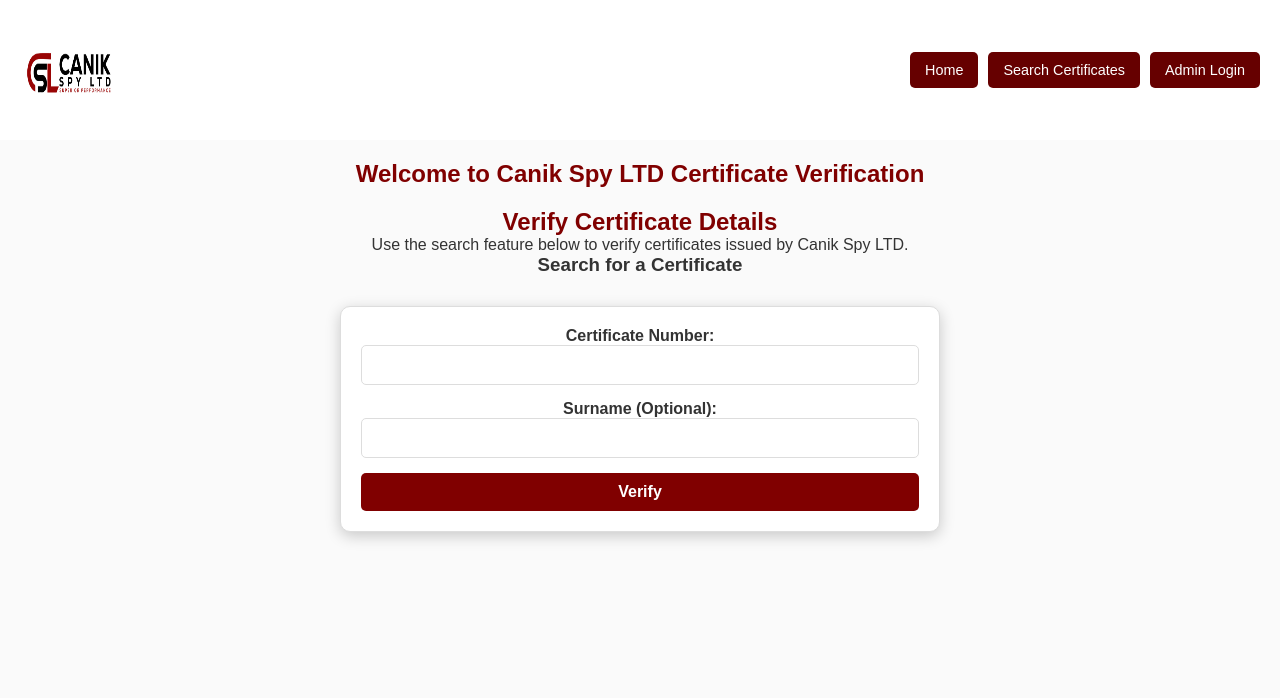
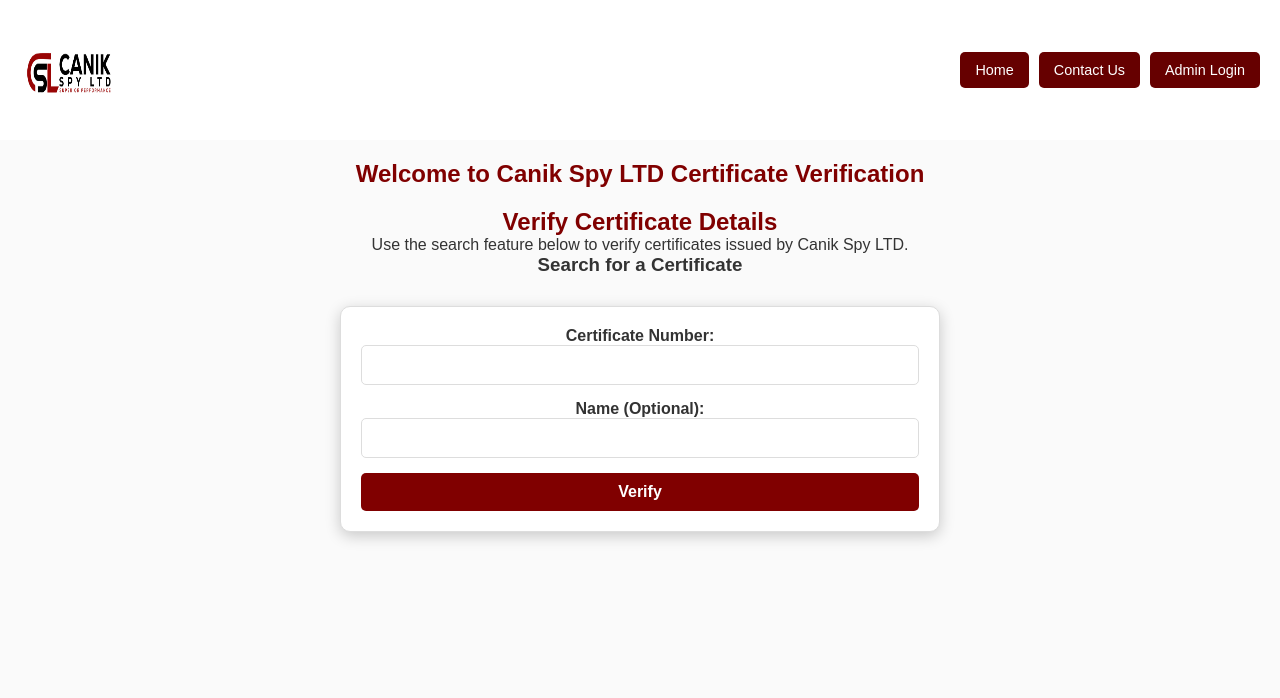
Before and after one commit to Lai540/CanikSpyLTDCertificates, a Flask app: page / in a window 1280 px wide. Shown: the top 698 px of the page. Run offline with Flask 3, Linux system fonts and the light colour scheme.

Commit message:
Updated the admin login button and added new tab opening for Contact Us link

```diff
--- a/app.py
+++ b/app.py
@@ -44,6 +44,8 @@ def home():
 
 @app.route('/certificate', methods=['GET', 'POST'])
 def certificate():
+    message = None  # Initialize a message variable
+    certificates = []  # Default empty list
     if request.method == 'POST':
         certificate_number = request.form.get('certificate_number')
         name = request.form.get('name')  # Optional field
@@ -62,9 +64,11 @@ def certificate():
         certificates = c.fetchall()
         conn.close()
 
-        return render_template('index.html', certificates=certificates)
+        # Set a message if no certificates are found
+        if not certificates:
+            message = "No certificate found with the provided details."
 
-    return render_template('index.html')
+    return render_template('index.html', certificates=certificates, message=message)
 
 @app.route('/certificate/<int:certificate_id>')
 def certificate_details(certificate_id):
@@ -80,11 +84,20 @@ def login():
     if request.method == 'POST':
         email = request.form['email']
         password = request.form['password']
-        if email == ADMIN_EMAIL and password == ADMIN_PASSWORD:
+        error = None  # Initialize error as None
+
+        if email != ADMIN_EMAIL and password != ADMIN_PASSWORD:
+            error = "Invalid email and password."
+        elif email != ADMIN_EMAIL:
+            error = "Email not found."
+        elif password != ADMIN_PASSWORD:
+            error = "Incorrect password."
+        else:
             session['logged_in'] = True
             return redirect(url_for('admin'))
-        else:
-            return render_template('login.html', error="Invalid credentials")
+
+        return render_template('login.html', error=error)
+
     return render_template('login.html')
 
 @app.route('/admin')
--- a/templates/index.html
+++ b/templates/index.html
@@ -12,7 +12,7 @@
         <img src="{{ url_for('static', filename='canik_spy_logo.jpg') }}" alt="Canik Spy LTD Logo" width="100" height="100">
         <nav>
             <a href="/">Home</a>
-            <a href="/certificate">Search Certificates</a>
+            <a href="https://www.canikspy.co.ke/contact-us/" target="_blank">Contact Us</a>
             <a href="/login">Admin Login</a>
         </nav>
     </header>
@@ -32,12 +32,18 @@
                     <input type="text" id="certificate_number" name="certificate_number" required>
                 </div>
                 <div class="form-group">
-                    <label for="surname">Surname (Optional):</label>
-                    <input type="text" id="surname" name="surname">
+                    <label for="name">Name (Optional):</label>
+                    <input type="text" id="name" name="name">
                 </div>
                 <button type="submit" class="submit-button">Verify</button>
             </form>
         </section>
+
+        {% if message %}
+        <section>
+            <p style="color: red; font-weight: bold;">{{ message }}</p>
+        </section>
+        {% endif %}
 
         {% if certificates %}
         <section>
--- a/templates/login.html
+++ b/templates/login.html
@@ -31,8 +31,9 @@
             </form>
 
             {% if error %}
-                <p class="error">{{ error }}</p>
+                <p class="error" style="color: red; font-weight: bold;">{{ error }}</p>
             {% endif %}
+
         </section>
     </main>
 
```
Also changed, not shown: certificate.db.
